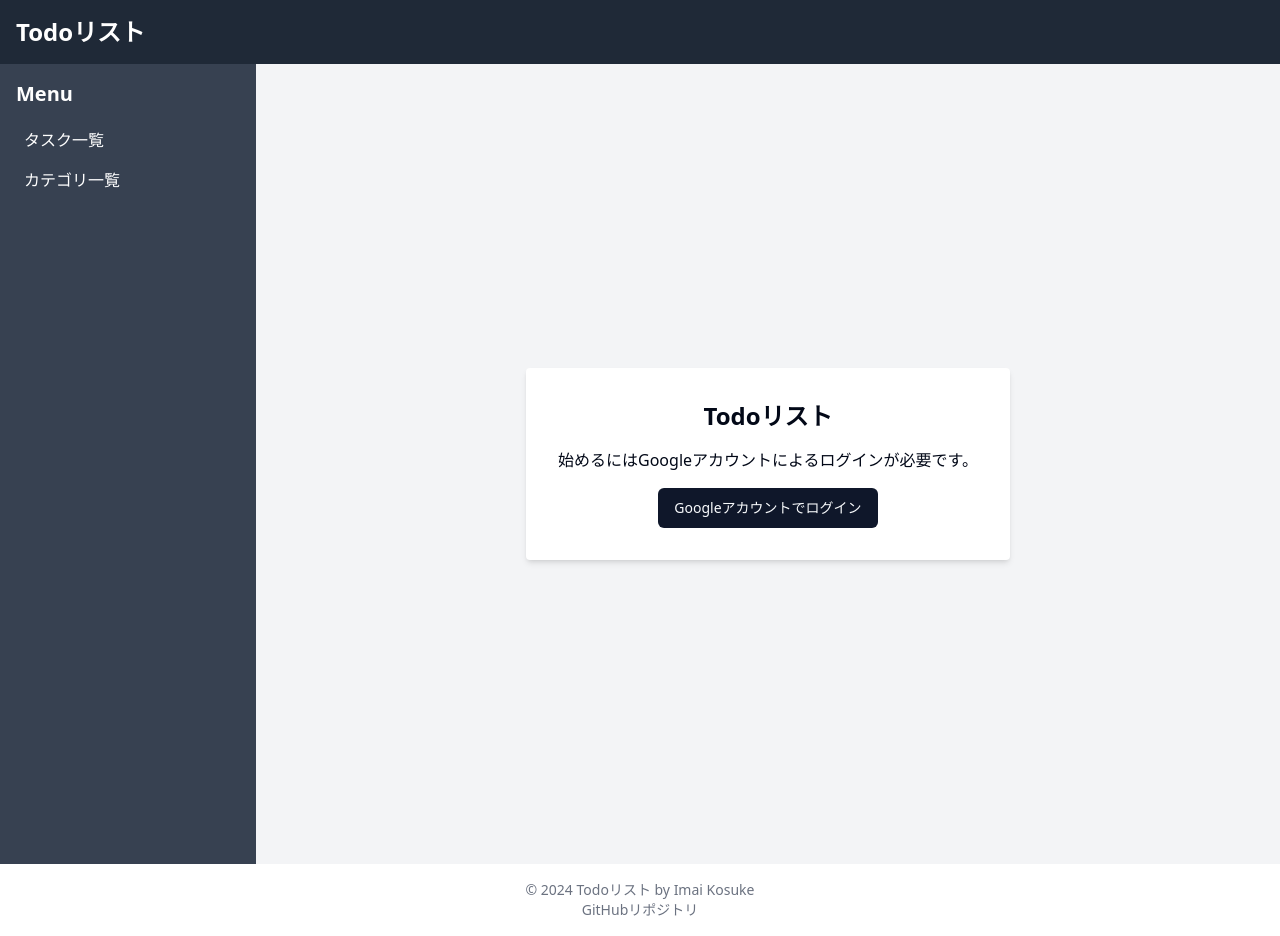
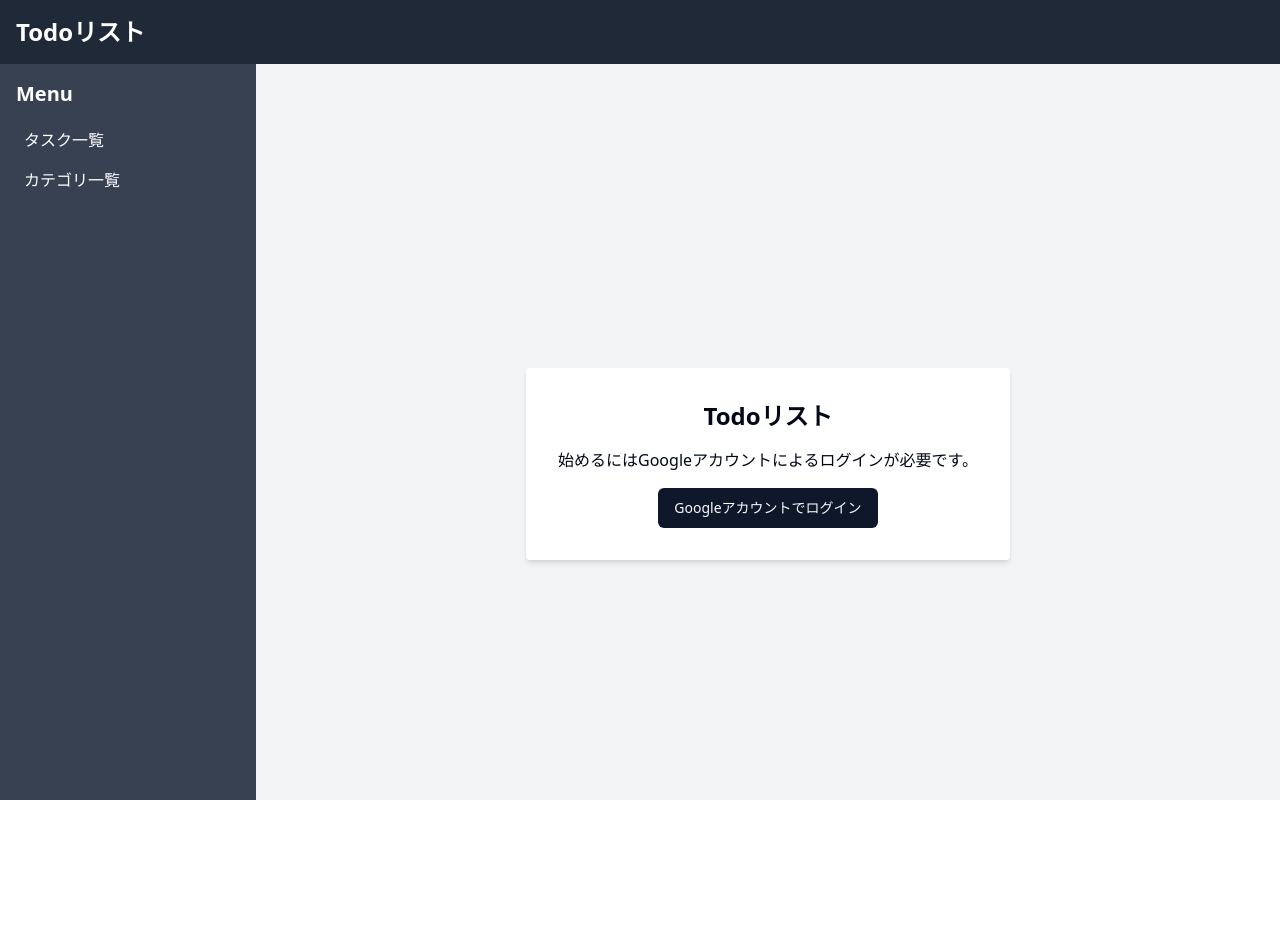
Before and after one commit to imaikosuke/todo-app, a React (Vite) app: page /login in a window 1280 px wide. After the commit the page ends 800 px from the top, so only its background shows below. Built offline with nearby package versions, Linux system fonts and the light colour scheme; no server answers.

Commit message:
アプリケーションのウィンドウサイズを固定

```diff
--- a/src/AppRouter.tsx
+++ b/src/AppRouter.tsx
@@ -31,10 +31,10 @@
   }, []);
 
   return (
-    <div className="min-h-screen flex flex-col">
+    <div className="h-screen overflow-hidden flex flex-col">
       <Header />
       <div className="flex flex-grow">
-        <Sidebar isSignedIn={isSignedIn}/>
+        <Sidebar isSignedIn={isSignedIn} />
         <Routes>
           <Route
             path="/"
--- a/src/pages/App.tsx
+++ b/src/pages/App.tsx
@@ -9,13 +9,15 @@
 
 const App: React.FC<AppProps> = ({ categories }) => {
   return (
-    <>
-      <div className="p-4 bg-gray-100 min-h-screen flex-grow">
-        <h2 className="pb-4 mt-4 text-xl font-bold mb-2">タスク一覧</h2>
+    <div className="p-4 border shadow-sm bg-gray-100 flex-grow">
+      <h2 className="pb-4 mt-4 text-xl font-bold mb-2">タスク一覧</h2>
+      <div className="mb-5">
         <AddToDo categories={categories} />
+      </div>
+      <div className="h-[55vh] overflow-auto">
         <ToDoList />
       </div>
-    </>
+    </div>
   );
 };
 
--- a/src/pages/Category.tsx
+++ b/src/pages/Category.tsx
@@ -29,7 +29,7 @@
       <button onClick={handleAdd} className="mt-2 py-1 px-3 rounded-md bg-blue-500 text-white w-full">
         カテゴリーを追加
       </button>
-      <ul className="mt-4 space-y-2">
+      <ul className="mt-4 space-y-2 h-[65vh] overflow-auto">
         {categories.map((category) => (
           <li key={category} className="flex justify-between items-center border p-2 rounded-md">
             <span>{category}</span>
--- a/src/pages/Footer/Footer.tsx
+++ b/src/pages/Footer/Footer.tsx
@@ -2,8 +2,8 @@
 
 const Footer = () => {
   return (
-    <footer className="text-center text-sm text-gray-500 py-4">
-      <p>&copy; 2024 Todoリスト by Imai Kosuke</p>
+    <footer className="flex justify-center text-center text-sm text-gray-500 py-4">
+      <p className="pr-10">&copy; 2024 Todoリスト by Imai Kosuke</p>
       <p>
         <a
           href="https://github.com/imaikosuke/todo-app"
```
